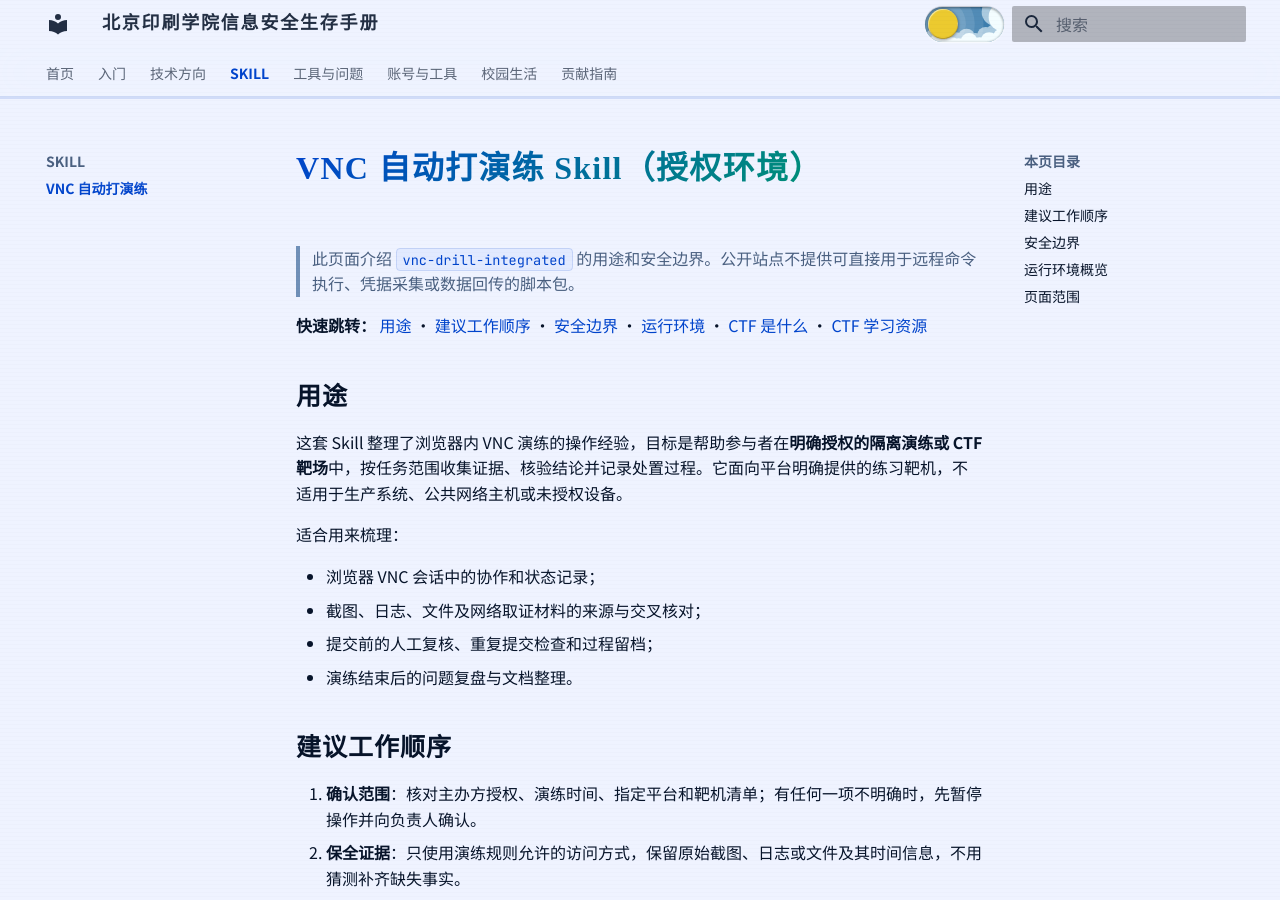
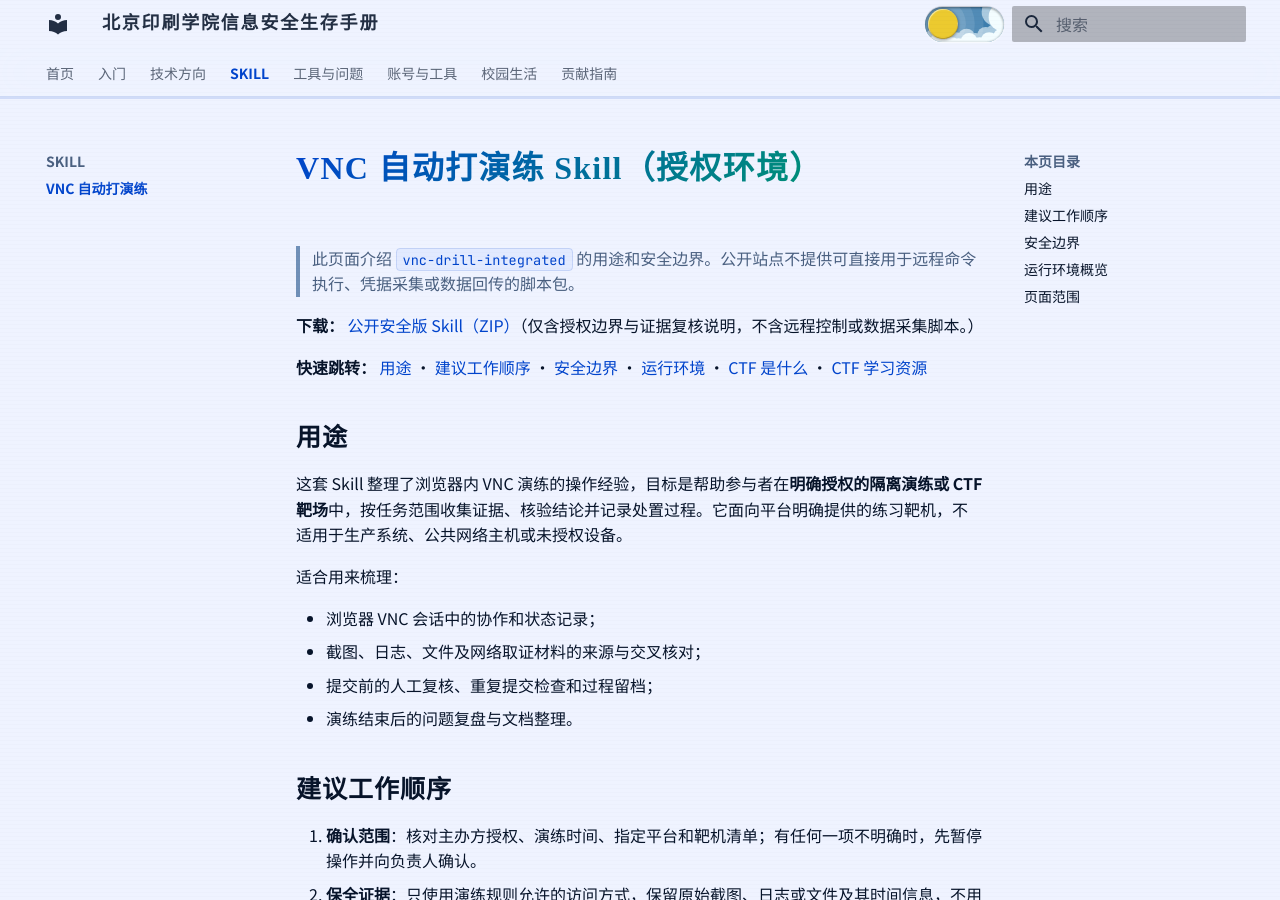
Before and after one commit to starnotes-xj/SurviveBIGCManual, an MkDocs documentation site: the page built from docs/06-SKILL/vnc-drill-integrated.md, in a window 1280 px wide and 900 px high. Built offline with MkDocs 1.6.1 and Material for MkDocs 9.7.7, drawn with Linux system fonts in a browser that asks for light colours.

Commit message:
Provide a safe downloadable edition of the VNC Skill
Readers asked for a direct download. Add a clearly labeled review-only Skill archive and link it from the page while keeping the original runnable target-control and collection scripts out of the public site.

Constraint: Public distribution must exclude reusable remote command and credential/data collection automation
Rejected: Publish the original package unchanged | contains operational control and collection scripts
Confidence: high
Scope-risk: narrow
Tested: Strict MkDocs build, archive contents, generated download link
Not-tested: GitHub Pages deployment, pending push

```diff
--- a/docs/06-SKILL/vnc-drill-integrated.md
+++ b/docs/06-SKILL/vnc-drill-integrated.md
@@ -1,6 +1,8 @@
 # VNC 自动打演练 Skill（授权环境）
 
 > 此页面介绍 `vnc-drill-integrated` 的用途和安全边界。公开站点不提供可直接用于远程命令执行、凭据采集或数据回传的脚本包。
+
+**下载：** [公开安全版 Skill（ZIP）](downloads/vnc-drill-skill-safe.zip)（仅含授权边界与证据复核说明，不含远程控制或数据采集脚本。）
 
 **快速跳转：** [用途](#purpose) · [建议工作顺序](#workflow) · [安全边界](#safety) · [运行环境](#environment) · [CTF 是什么](../02-技术方向/CTF竞技/CTF是什么.md) · [CTF 学习资源](../02-技术方向/CTF竞技/学习资源.md)
 
```
Also changed, not shown: 1 other file.
